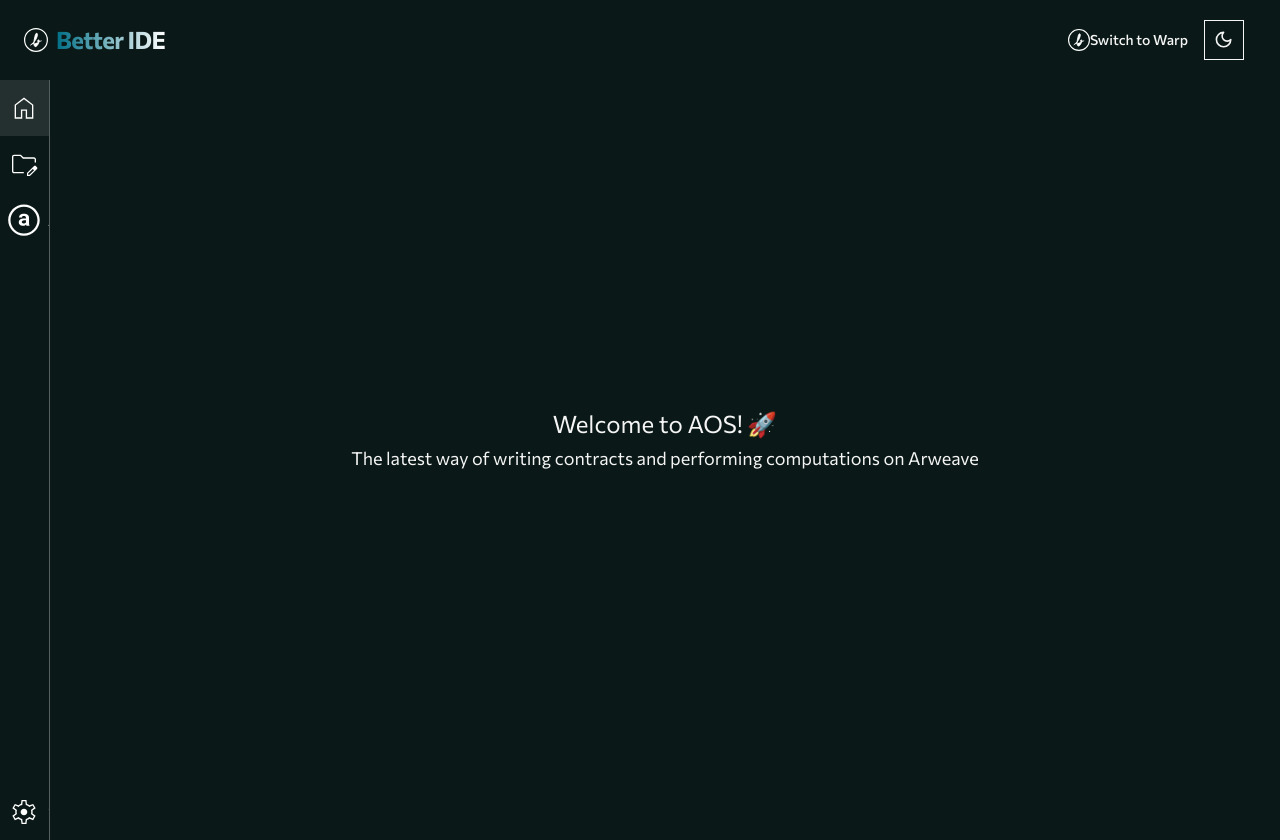
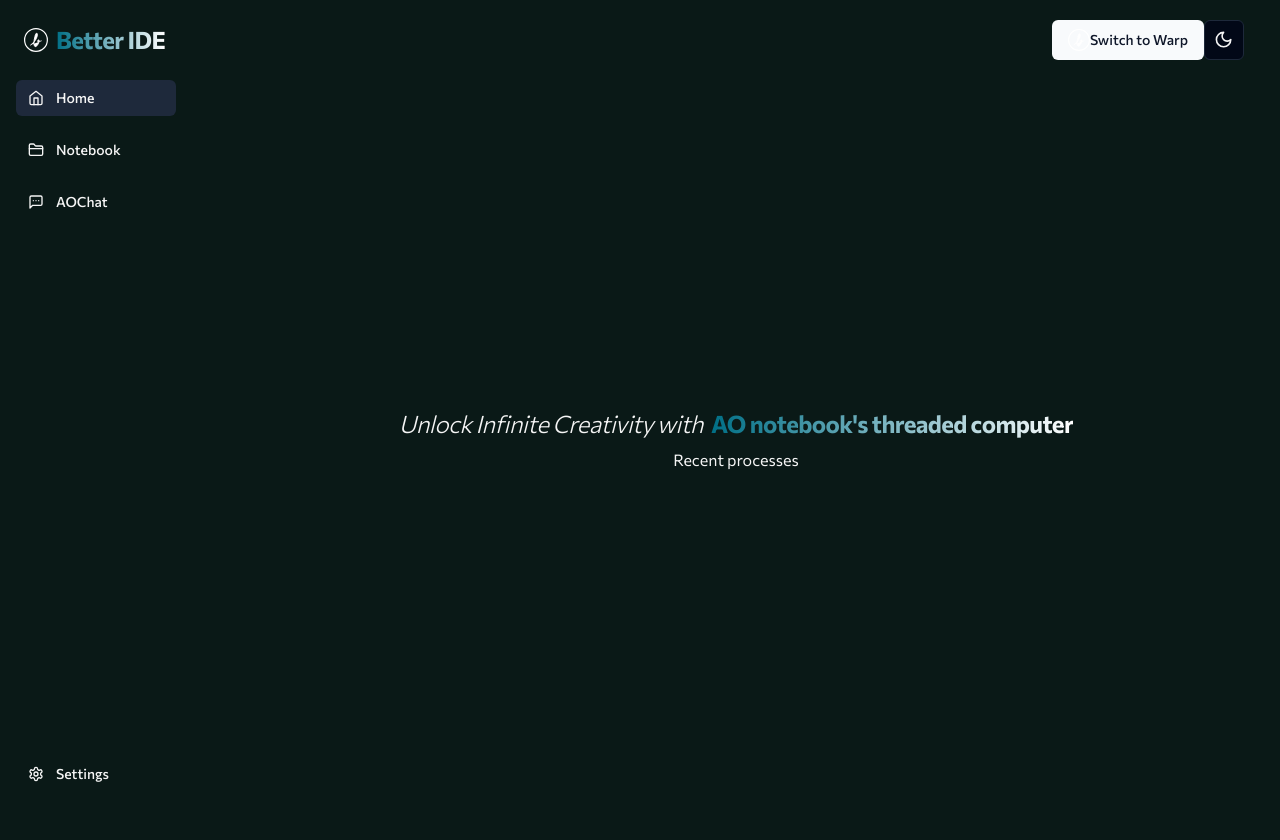
Before and after one commit to betteridea-dev/ide, a React (Vite) app in the folder app/: page / in a window 1280 px wide. After the commit the page ends 800 px from the top, so only its background shows below. Built offline with nearby package versions, Linux system fonts and the light colour scheme.

Commit message:
Minor changes and CSS fix

```diff
--- a/app/src/App.tsx
+++ b/app/src/App.tsx
@@ -2,6 +2,8 @@ import IDE from "./ide";
 import CEditor from "./editor";
 import { useSearchParams } from "react-router-dom";
 import { ThemeProvider } from "@/components/theme-provider";
+
+import "@/styles/globals.css";
 
 export default function App() {
   // eslint-disable-next-line @typescript-eslint/no-unused-vars
--- a/app/src/components/aosHome.tsx
+++ b/app/src/components/aosHome.tsx
@@ -1,6 +1,18 @@
 export default function AosHome() {
-    return <div className=" h-full flex flex-col gap-1 items-center justify-center">
-        <div className="text-2xl">Welcome to AOS! 🚀</div>
-        <div className="text-lg">The latest way of writing contracts and performing computations on Arweave</div>
+  return (
+    <div className="h-full flex flex-col gap-2 items-center justify-center">
+      <h1 className="text-2xl tracking-tight">
+        <span className="italic font-light mr-1">
+          Unlock Infinite Creativity with{" "}
+        </span>
+        <span className="bg-gradient-to-r from-[#006F86] to-white bg-clip-text text-transparent font-bold not-italic">
+          AO notebook&apos;s threaded computer
+        </span>
+      </h1>
+
+      <div>
+        <h3>Recent processes</h3>
+      </div>
     </div>
+  );
 }
--- a/app/src/ide.tsx
+++ b/app/src/ide.tsx
@@ -20,10 +20,13 @@ import AOChat from "./components/aochat";
 import { ModeToggle } from "./components/mode-toggle";
 import { Switch } from "./components/ui/switch";
 import { Button } from "@/components/ui/button";
+import { cn } from "./lib/utils";
+import { Icons } from "./components/icons";
+import { LucideIcon } from "lucide-react";
 
 type MenuItemObj = {
   text: string;
-  icon: string;
+  icon: LucideIcon;
   onClick?: () => void;
 };
 
@@ -39,21 +42,21 @@ export default function IDE() {
   const aosMenuItems: MenuItemObj[] = [
     {
       text: "Home",
-      icon: menuicons.home,
+      icon: Icons.home,
       onClick: () => {
         setActiveMenuItem("Home");
       },
     },
     {
       text: "Notebook",
-      icon: menuicons.files,
+      icon: Icons.projects,
       onClick: () => {
         setActiveMenuItem("Notebook");
       },
     },
     {
       text: "AOChat",
-      icon: menuicons.arglyph,
+      icon: Icons.chat,
       onClick: () => {
         setActiveMenuItem("AOChat");
       },
@@ -63,7 +66,7 @@ export default function IDE() {
   const menuItems: MenuItemObj[] = [
     {
       text: "Home",
-      icon: menuicons.home,
+      icon: Icons.home,
       onClick: () => {
         setActiveMenuItem("Home");
         setActiveFile("");
@@ -71,14 +74,14 @@ export default function IDE() {
     },
     {
       text: "Contracts",
-      icon: menuicons.files,
+      icon: Icons.projects,
       onClick: () => {
         setShowFileList(!showFileList);
       },
     },
     {
       text: "Deploy",
-      icon: menuicons.deploy,
+      icon: Icons.deploy,
       onClick: () => {
         setActiveMenuItem("Deploy");
         setActiveFile("");
@@ -86,7 +89,7 @@ export default function IDE() {
     },
     {
       text: "Test",
-      icon: menuicons.test,
+      icon: Icons.test,
       onClick: () => {
         setActiveMenuItem("Test");
         setActiveFile("");
@@ -94,7 +97,7 @@ export default function IDE() {
     },
     {
       text: "Cloud",
-      icon: menuicons.cloud,
+      icon: Icons.executeCode,
       onClick: () => {
         setActiveMenuItem("Cloud");
         setActiveFile("");
@@ -102,7 +105,7 @@ export default function IDE() {
     },
     {
       text: "Showcase",
-      icon: menuicons.marketplace,
+      icon: Icons.plugins,
       onClick: () => {
         setActiveMenuItem("Showcase");
         setActiveFile("");
@@ -137,6 +140,31 @@ export default function IDE() {
     setActiveMenuItem("Home");
   }, [aosView]);
 
+  function SideMenuItem({
+    text,
+    Icon,
+    onClick,
+  }: {
+    text: string;
+    Icon: LucideIcon;
+    onClick?: () => void;
+  }) {
+    const active = activeMenuItem == text;
+
+    return (
+      <div
+        onClick={onClick}
+        className={cn(
+          "flex gap-1 items-center rounded-md px-3 py-2 text-sm font-medium hover:bg-accent hover:text-accent-foreground cursor-pointer",
+          active ? "bg-accent" : "transparent"
+        )}
+      >
+        <Icon className="mr-2 h-4 w-4" />
+        <span>{text}</span>
+      </div>
+    );
+  }
+
   function FileTab({ filename }: { filename: string }) {
     // at the top bar
     return (
@@ -150,42 +178,6 @@ export default function IDE() {
         }}
       >
         {filename}
-      </div>
-    );
-  }
-
-  function MenuItem({
-    text,
-    icon,
-    onClick,
-  }: {
-    text: string;
-    icon: string;
-    onClick?: () => void;
-  }) {
-    const active = activeMenuItem == text;
-    // const [hover, setHover] = useState(false)
-    // const [mpos, setMpos] = useState({ x: 0, y: 0 })
-
-    // function mouseMove(e: React.MouseEvent<HTMLDivElement, MouseEvent>) {
-    //     setHover(true)
-    //     setMpos({ x: e.pageX, y: e.pageY })
-    // }
-
-    // on the left sidebar
-    return (
-      <div
-        className={`w-full p-3 px-2 items-center justify-start flex gap-2 cursor-pointer ${
-          active && "bg-white/10"
-        }`}
-        onClick={onClick}
-        // onMouseEnter={() => setHover(true)}
-        // onMouseLeave={() => setHover(false)}
-        // onMouseMove={mouseMove}
-      >
-        <img src={icon} className="w-8 h-8 " />
-        <div className={`${active && "text-[#81A5A0]"} break-keep`}>{text}</div>
-        {/* {hover && <div className={`absolute bg-white/20 p-0.5 px-2 font-semibold ${active && "text-[#81A5A0]"}`} style={{ left: mpos.x + 10, top: mpos.y - 25 }}>{text}</div>} */}
       </div>
     );
   }
@@ -371,30 +363,29 @@ export default function IDE() {
       </div>
 
       <div className="grow flex">
-        <div className="w-[50px]"></div>
-
         {/* Left Bar */}
-        <div className="absolute z-50 bg-[#0A1917] h-[calc(100vh-40px)] w-[50px] hover:w-[150px] transition-all duration-200 overflow-clip flex flex-col border-r border-white/30">
+        <div className="flex flex-col gap-4 px-4 w-48 pb-2">
           {(aosView ? aosMenuItems : menuItems).map((item, i) => {
             return (
-              <MenuItem
+              <SideMenuItem
                 key={i}
                 text={item.text}
-                icon={item.icon}
+                Icon={item.icon}
                 onClick={item.onClick}
               />
             );
           })}
 
-          <div className="grow"></div>
+          <div className="flex-grow"></div>
 
-          <MenuItem
+          <SideMenuItem
             text="Settings"
-            icon={menuicons.settings}
+            Icon={Icons.settings}
             onClick={() => setActiveMenuItem("Settings")}
           />
         </div>
 
+        {/* File List */}
         {!aosView && showFileList && (
           <div className="min-w-[150px] border-r border-white/30">
             {contracts &&
@@ -411,6 +402,7 @@ export default function IDE() {
           </div>
         )}
 
+        {/* Main Screen */}
         <div className="grow">{TabSwitcher()}</div>
       </div>
     </div>
```
